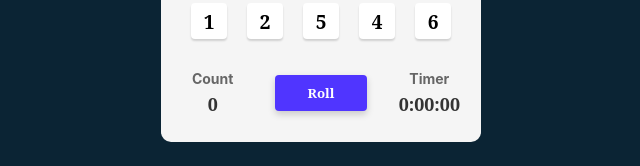
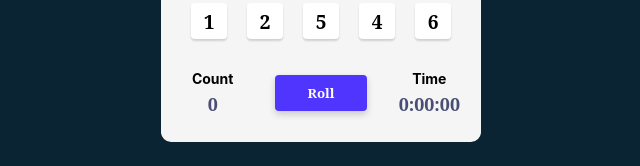
Before and after one commit to ahmed-marzook/Tenzies-Learning-React, a React (Vite) app: page / in a window 1280 px wide. Shown: the part 375-541 px from the top of the page, without its empty margins (319-959 px from the left). Built offline with nearby package versions, Linux system fonts and the light colour scheme.

Commit message:
Refactored Game Stat Component

```diff
--- a/src/components/gameControls/GameControls.css
+++ b/src/components/gameControls/GameControls.css
@@ -29,21 +29,3 @@
 .game-button:active {
   transform: scale(0.98);
 }
-
-/* Game Stats */
-.game-stat {
-  display: flex;
-  flex-direction: column;
-}
-
-.stat-value {
-  margin: 0;
-  font-family: var(--font-primary);
-  font-weight: 700;
-  color: var(--color-text-secondary);
-}
-
-.stat-label {
-  font-family: var(--font-secondary);
-  font-weight: 700;
-}
--- a/src/components/gameControls/GameControls.jsx
+++ b/src/components/gameControls/GameControls.jsx
@@ -1,14 +1,11 @@
 import PropTypes from "prop-types";
 import "./GameControls.css";
-import Timer from "../timer/Timer";
+import GameStat from "../gameStat/GameStat";
 
 function GameControls(props) {
   return (
     <footer className="game-controls">
-      <div className="game-stat">
-        <span className="stat-label">Count</span>
-        <span className="stat-value">{props.count}</span>
-      </div>
+      <GameStat label={"Count"} value={props.count} />
 
       <button
         onClick={props.rollDice}
@@ -17,7 +14,7 @@ function GameControls(props) {
       >
         {props.isNewGame ? "New Game" : "Roll"}
       </button>
-      <Timer gameTime={props.gameTime} />
+      <GameStat label={"Time"} value={props.gameTime} />
     </footer>
   );
 }
--- /dev/null
+++ b/src/components/gameStat/GameStat.css
@@ -0,0 +1,19 @@
+/* Game Stats */
+.game-stat {
+  display: flex;
+  flex-direction: column;
+}
+
+.stat-value {
+  margin: 0;
+  font-family: var(--font-primary);
+  font-weight: 700;
+  color: var(--color-text-secondary);
+  font-weight: bold;
+}
+
+.stat-label {
+  font-family: var(--font-secondary);
+  font-weight: 700;
+  margin-bottom: 5px;
+}
--- /dev/null
+++ b/src/components/gameStat/GameStat.jsx
@@ -0,0 +1,18 @@
+import PropTypes from "prop-types";
+import "./GameStat.css";
+
+function GameStat(props) {
+  return (
+    <div className="game-stat">
+      <span className="stat-label">{props.label}</span>
+      <span className="stat-value">{props.value}</span>
+    </div>
+  );
+}
+
+GameStat.propTypes = {
+  value: PropTypes.any.isRequired,
+  label: PropTypes.string.isRequired,
+};
+
+export default GameStat;
--- a/src/components/resultPopUp/ResultPopUp.css
+++ b/src/components/resultPopUp/ResultPopUp.css
@@ -70,15 +70,11 @@
 .stat-label {
   display: block;
   font-size: 14px;
-  color: #666;
-  margin-bottom: 5px;
 }
 
 .stat-value {
   display: block;
   font-size: 18px;
-  font-weight: bold;
-  color: #333;
 }
 
 .modal-footer {
--- a/src/components/resultPopUp/ResultPopUp.jsx
+++ b/src/components/resultPopUp/ResultPopUp.jsx
@@ -1,5 +1,6 @@
 import PropTypes from "prop-types";
 import "./ResultPopUp.css";
+import GameStat from "../gameStat/GameStat";
 function ResultPopUp(props) {
   return (
     <div className="modal-overlay" onClick={props.onClose}>
@@ -13,18 +14,15 @@ function ResultPopUp(props) {
 
           <div className="stats-grid">
             <div className="stat-box">
-              <span className="stat-label">Time</span>
-              <span className="stat-value">{props.time}</span>
+              <GameStat label={"Time"} value={props.time} />
             </div>
 
             <div className="stat-box">
-              <span className="stat-label">Score</span>
-              <span className="stat-value">{props.score}</span>
+              <GameStat label={"Score"} value={props.score} />
             </div>
 
             <div className="stat-box">
-              <span className="stat-label">Count</span>
-              <span className="stat-value">{props.count}</span>
+              <GameStat label={"Count"} value={props.count} />
             </div>
           </div>
         </div>
--- a/src/components/timer/Timer.jsx
+++ /dev/null
@@ -1,16 +0,0 @@
-import PropTypes from "prop-types";
-
-function Timer(props) {
-  return (
-    <div className="game-stat">
-      <span className="stat-label">Timer</span>
-      <span className="stat-value">{props.gameTime}</span>
-    </div>
-  );
-}
-
-Timer.propTypes = {
-  gameTime: PropTypes.number.isRequired,
-};
-
-export default Timer;
```
Also changed, not shown: src/components/timer/Timer.css (deleted).
